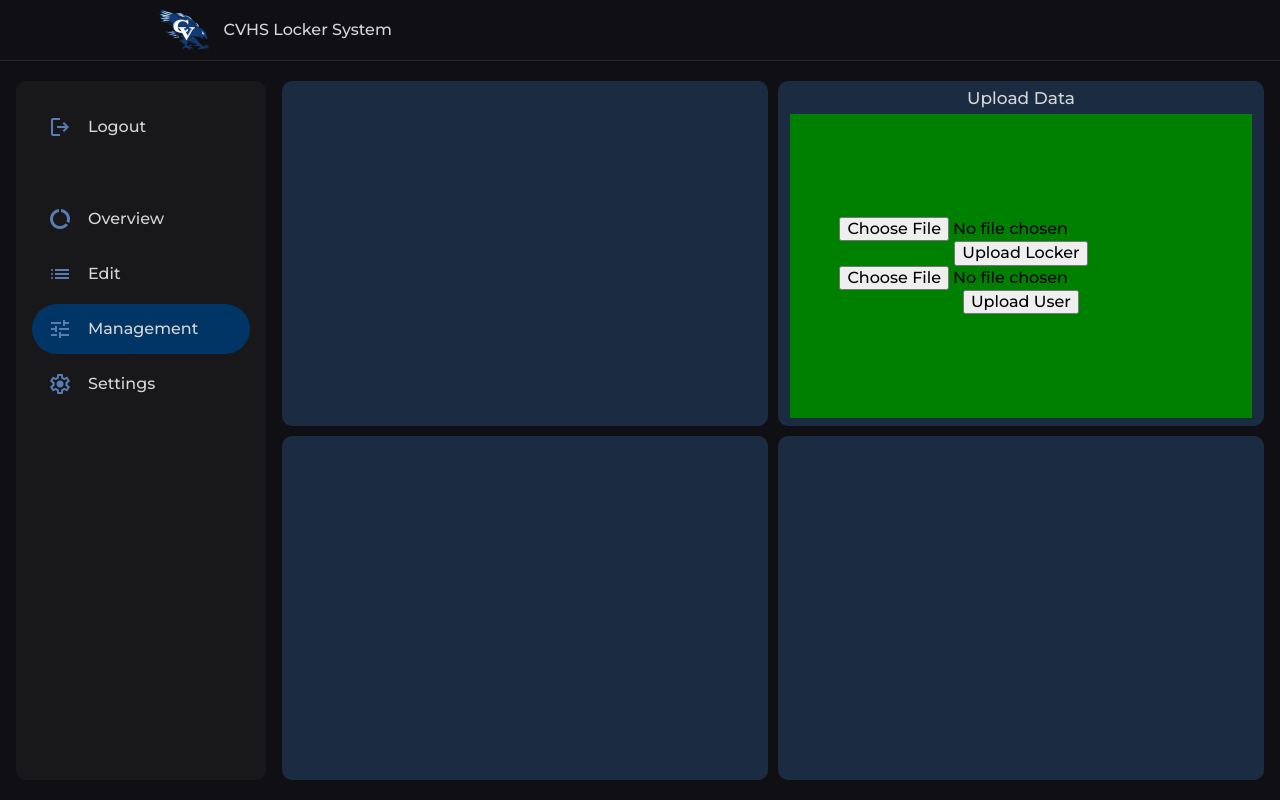
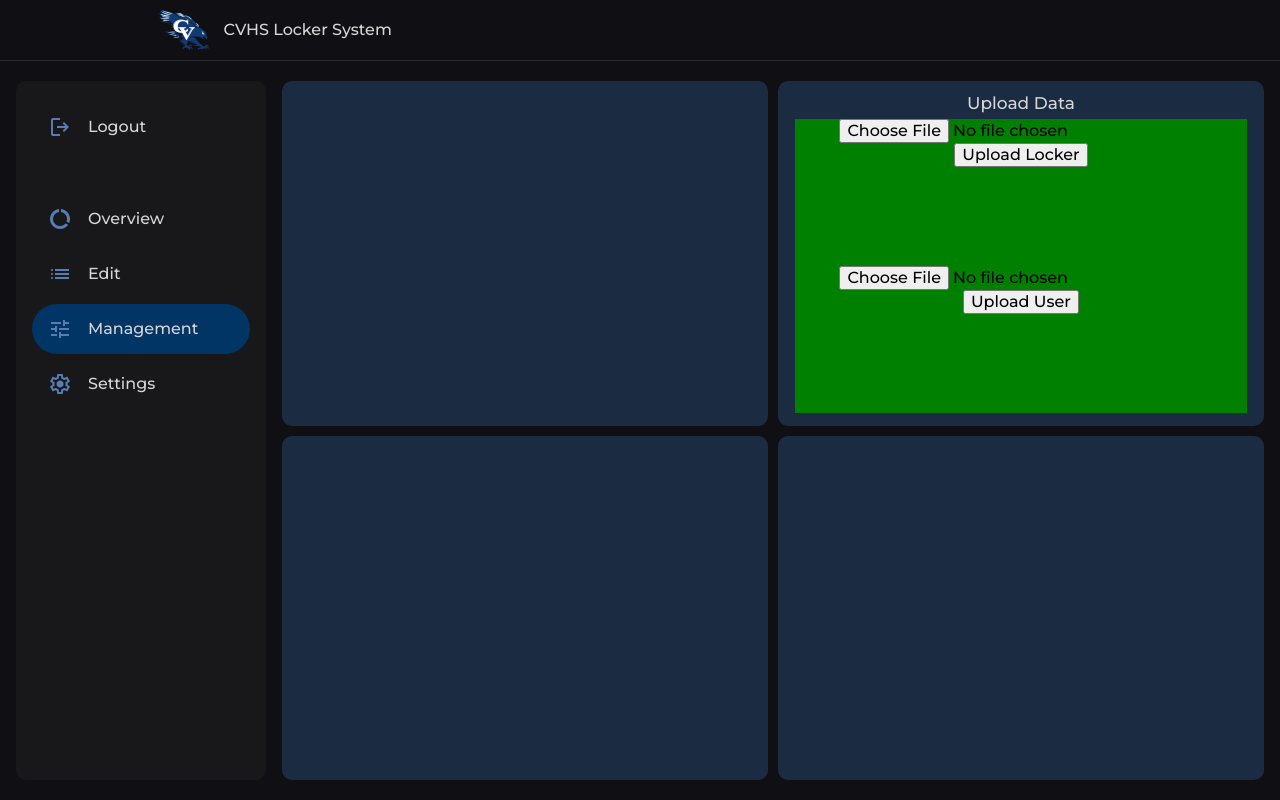
Before and after one commit to CVHS-student-sites/locker-frontend, a SvelteKit app: page /admin/manage in a window 1280 px wide. Built offline with nearby package versions, Linux system fonts and the light colour scheme.

Commit message:
update v1 manage page

```diff
--- a/src/routes/(admin)/admin/manage/+page.svelte
+++ b/src/routes/(admin)/admin/manage/+page.svelte
@@ -57,7 +57,7 @@
         justify-content: center;
         flex-direction: column;
         gap: 5px;
-        /*padding: 5px;*/
+        padding: 5px;
         box-sizing: border-box;
 
     }
@@ -71,6 +71,11 @@
         box-sizing: border-box;
         align-items: center;
         justify-content: center;
+    }
+
+    .form{
+        width: 100%;
+        height: 100%;
     }
 
 </style>
@@ -90,16 +95,19 @@
                 <div class="subcont-title">Upload Data</div>
                 <div class="import-cont">
 
+                    <div class="form">
                     <form action="https://locker-api.cvapps.net/admin/lockerUpload" method="post" enctype="multipart/form-data">
                         <input type="file" name="csvFile" accept=".csv" required>
                         <button type="submit">Upload Locker</button>
                     </form>
+                    </div>
 
-
+                    <div class="form">
                     <form action="https://locker-api.cvapps.net/admin/userUpload" method="post" enctype="multipart/form-data">
                         <input type="file" name="csvFile" accept=".csv" required>
                         <button type="submit">Upload User</button>
                     </form>
+                    </div>
 
 
                 </div>
```
